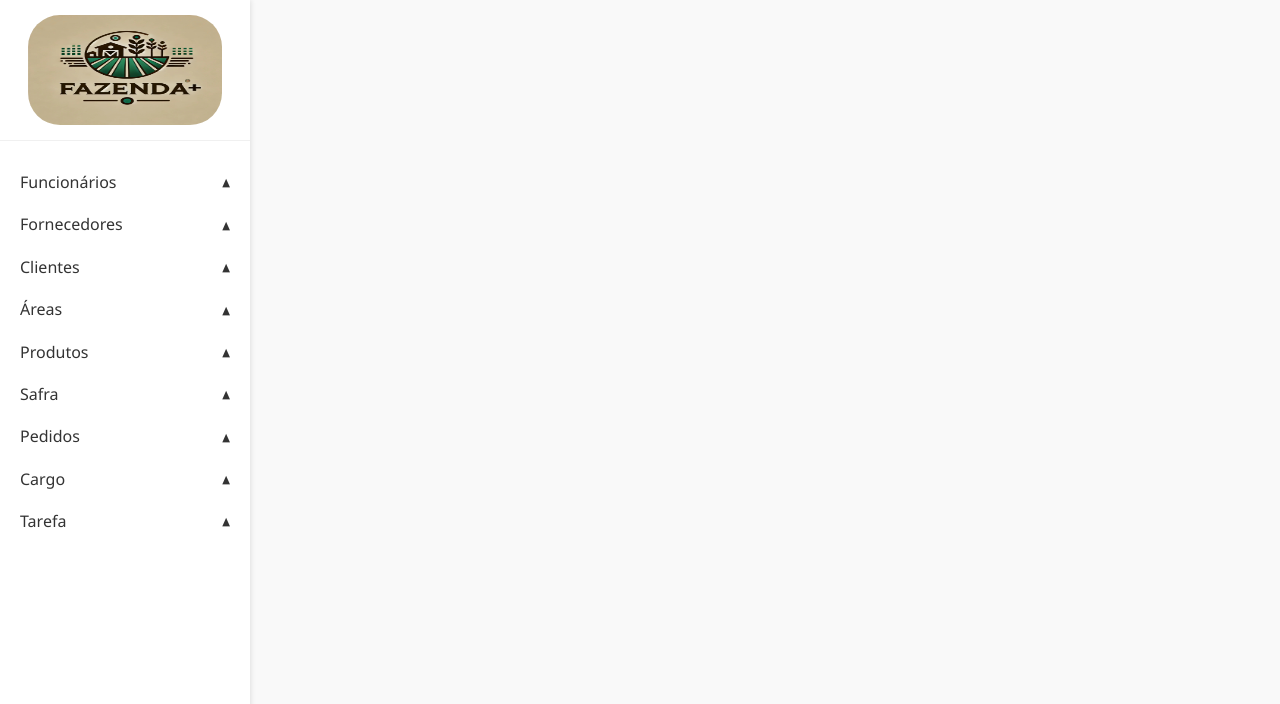
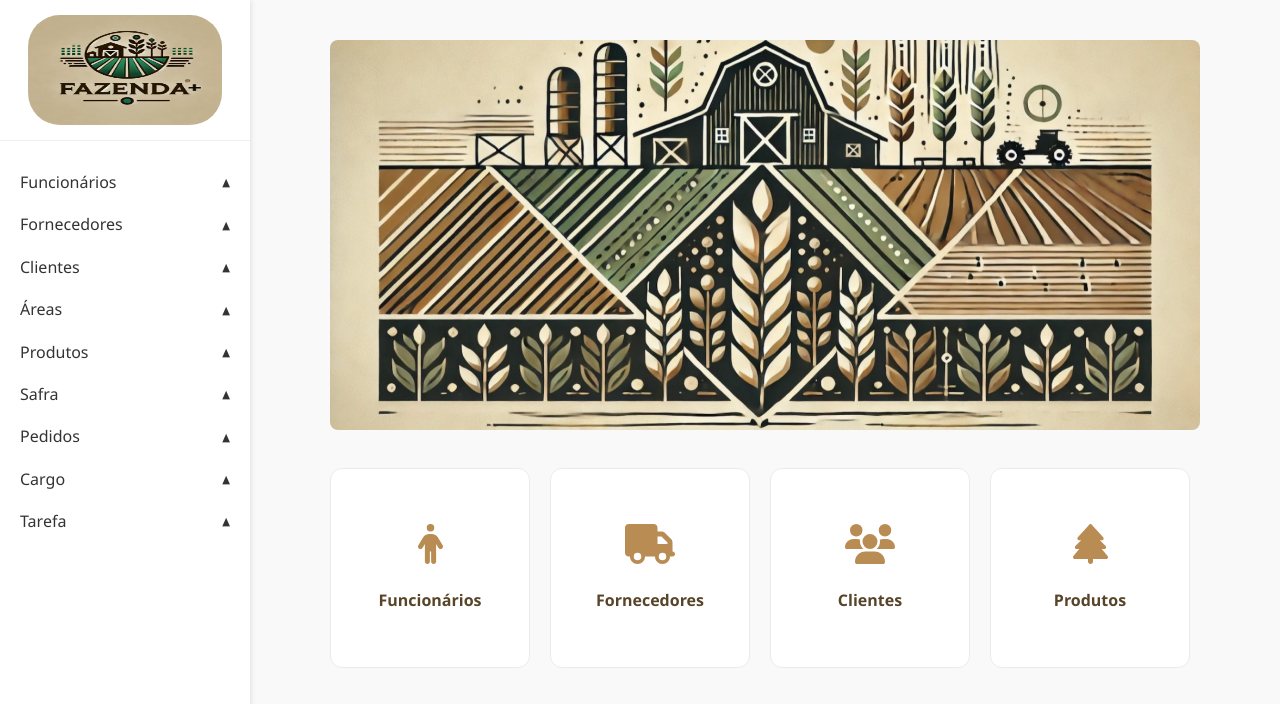
Before and after one commit to Itor-Carlos/projeto-es2-frontend, a React (Create React App) app: page / in a window 1280 px wide. Shown: the top 704 px of the page. Built offline with nearby package versions, Linux system fonts and the light colour scheme.

Commit message:
feat: cria homepage

```diff
--- /dev/null
+++ b/src/components/Carousel/carouselCard.js
@@ -0,0 +1,15 @@
+import React from 'react';
+import { Link } from 'react-router-dom';
+import { FontAwesomeIcon } from '@fortawesome/react-fontawesome';
+import './styles.css';
+
+const CarouselCard = ({ title, path, icon }) => {
+  return (
+    <Link to={path} className="carousel-card">
+      <FontAwesomeIcon icon={icon} className="card-icon" />
+      <h3>{title}</h3>
+    </Link>
+  );
+};
+
+export default CarouselCard;
--- /dev/null
+++ b/src/components/Carousel/carouselScroll.js
@@ -0,0 +1,12 @@
+export const handleCarouselScroll = () => {
+    const carousel = document.querySelector('.carousel');
+
+    if (carousel) {
+        carousel.addEventListener('wheel', (e) => {
+            if (e.deltaY !== 0) {
+                e.preventDefault();
+                carousel.scrollLeft += e.deltaY;
+            }
+        });
+    }
+};
--- /dev/null
+++ b/src/components/Carousel/index.js
@@ -0,0 +1,28 @@
+import React, { useEffect } from 'react';
+import { faPerson, faTruck, faUsers, faTree, faCartShopping } from '@fortawesome/free-solid-svg-icons';
+import CarouselCard from './carouselCard';
+import { handleCarouselScroll } from './carouselScroll';
+import './styles.css';
+
+const Carousel = ({ items }) => {
+  useEffect(() => {
+    handleCarouselScroll();
+  }, []);
+
+  const icons = [faPerson, faTruck, faUsers, faTree, faCartShopping];
+
+  return (
+    <div className="carousel">
+      {items.map((item, index) => (
+        <CarouselCard
+          key={index}
+          title={item.title}
+          path={item.path}
+          icon={icons[index % icons.length]}
+        />
+      ))}
+    </div>
+  );
+};
+
+export default Carousel;
--- /dev/null
+++ b/src/components/Carousel/styles.css
@@ -0,0 +1,103 @@
+.carousel {
+    display: flex;
+    gap: 20px;
+    overflow-x: auto;
+    padding: 8px 0 28px 0;
+    width: 100%;
+    -webkit-overflow-scrolling: touch;
+    scrollbar-width: thin;
+    margin: 0 auto;
+    box-sizing: border-box;
+    overscroll-behavior-x: contain;
+    scroll-behavior: smooth;
+}
+
+.carousel-card {
+    min-width: 150px;
+    max-width: 200px;
+    width: calc(33.333% - 20px);
+    height: auto;
+    aspect-ratio: 1;
+    background-color: #ffffff;
+    border-radius: 12px;
+    display: flex;
+    flex-direction: column;
+    align-items: center;
+    justify-content: center;
+    text-decoration: none;
+    color: #333;
+    transition: all 0.3s ease;
+    border: 1px solid #eaeaea;
+    padding: 20px;
+    flex-shrink: 0;
+    box-sizing: border-box;
+    gap: 15px;
+}
+
+.carousel-card h3 {
+    color: #584429;
+    margin: 0;
+    font-size: 1rem;
+}
+
+.carousel-card:hover h3 {
+    color: #9c7849;
+}
+
+.carousel-card:hover {
+    transform: translateY(-8px);
+    box-shadow: 0 8px 20px rgba(0,0,0,0.12);
+    border-color: #b88c53;
+    background-color: #f5dbba0e;
+    scrollbar-width: thin;
+    scrollbar-color: #b88c53 transparent;
+}
+
+.card-icon {
+    font-size: 2.5rem;
+    color: #b88c53;
+    margin-bottom: 10px;
+    transition: transform 0.3s ease;
+}
+
+.carousel-card:hover .card-icon {
+    transform: scale(1.1);
+    color: #f8c077c4;
+}
+
+.carousel::-webkit-scrollbar {
+    height: 8px;
+}
+
+.carousel::-webkit-scrollbar-track {
+    background: transparent;
+}
+
+.carousel::-webkit-scrollbar-thumb {
+    background-color: #b88c53;
+    border-radius: 4px;
+}
+
+@media screen and (max-width: 1024px) {
+    .carousel-card {
+        width: calc(50% - 20px);
+        min-width: 140px;
+        max-width: 180px;
+    }
+}
+
+@media screen and (max-width: 768px) {
+    .carousel-card {
+        width: calc(50% - 15px);
+        min-width: 120px;
+        max-width: 160px;
+    }
+}
+
+@media screen and (max-width: 480px) {
+    .carousel-card {
+        width: calc(100% - 10px);
+        min-width: 140px;
+        max-width: 160px;
+    }
+}
--- a/src/components/Router/index.js
+++ b/src/components/Router/index.js
@@ -20,6 +20,7 @@ import { CadastrarEditarFuncionario } from "../../pages/funcionario/CadastrarEdi
 import { ListarFuncionarios } from "../../pages/funcionario/ListarFuncionarios";
 import { CadastrarEditarPedidoCliente } from "../../pages/pedido/CadastrarEditarPedidoCliente";
 import { CadastrarEditarPedidoFornecedor } from "../../pages/pedido/CadastrarEditarPedidoFornecedor";
+import { Homepage } from "../../pages/homepage/Homepage";
 
 
 export const Router = () => {
@@ -27,6 +28,7 @@ export const Router = () => {
         <div className="main-content">
             <div>
                 <Routes>
+                    <Route path="/" element={<Homepage/>}/>
                     <Route path="/area/cadastrar/" element={<CadastrarEditarArea/>}/>
                     <Route path="/area/editar/:id" element={<CadastrarEditarArea />} />
                     <Route path="/area/listar" element={<ListarArea/>}/>
--- /dev/null
+++ b/src/pages/homepage/Homepage.css
@@ -0,0 +1,52 @@
+.homepage-container {
+    display: flex;
+    min-height: 100vh;
+    width: calc(100% - 250px);
+    margin-left: 250px;
+    flex-direction: column;
+}
+
+.main-content {
+    flex: 1;
+    padding: 20px;
+    max-width: 1200px;
+    margin: 0 auto;
+    width: 100%;
+}
+
+.banner {
+    background-image: url('../../assets/home_banner.jpeg');
+    background-size: cover;
+    background-position: center;
+    background-repeat: no-repeat;
+    min-height: 390px;
+    color: white;
+    padding: 50px 20px;
+    border-radius: 8px;
+    margin-bottom: 30px;
+    text-align: center;
+    width: 100%;
+    position: relative;
+}
+
+@media screen and (max-width: 768px) {
+    .homepage-container {
+        width: calc(100% - 200px);
+        margin-left: 200px;
+    }
+
+    .main-content {
+        padding: 15px;
+    }
+
+    .banner {
+        padding: 30px 15px;
+    }
+}
+
+@media screen and (max-width: 480px) {
+    .homepage-container {
+        width: 100%;
+        margin-left: 0;
+    }
+}
--- /dev/null
+++ b/src/pages/homepage/Homepage.js
@@ -0,0 +1,24 @@
+import React from 'react';
+import Carousel from '../../components/Carousel/index';
+import './Homepage.css';
+
+export const Homepage = () => {
+  const carouselItems = [
+    { title: 'Funcionários', path: '/funcionario/listar' },
+    { title: 'Fornecedores', path: '/fornecedores' },
+    { title: 'Clientes', path: '/clientes' },
+    { title: 'Produtos', path: '/produtos' },
+    { title: 'Pedidos', path: '/pedidos' }
+  ];
+
+  return (
+    <div className="homepage-container">
+        <div className="main-content">
+            <div className="banner">
+            </div>
+
+            <Carousel items={carouselItems} />
+        </div>
+    </div>
+  );
+};
```
Also changed, not shown: src/assets/home_banner.jpeg (added).
